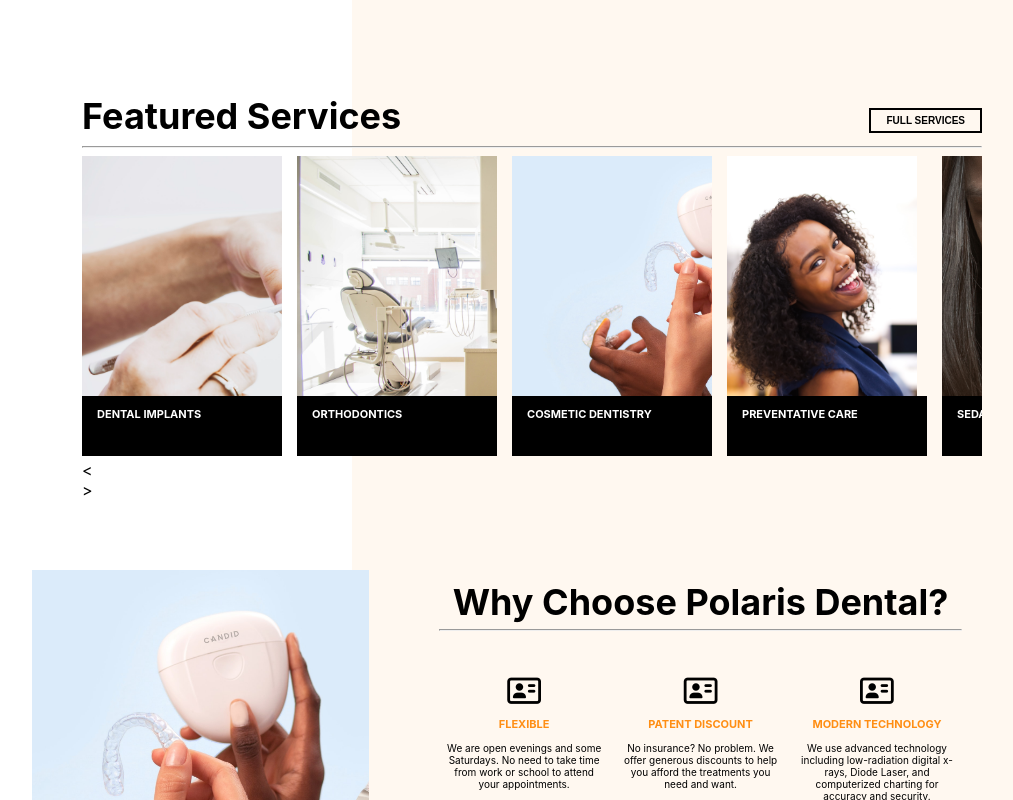
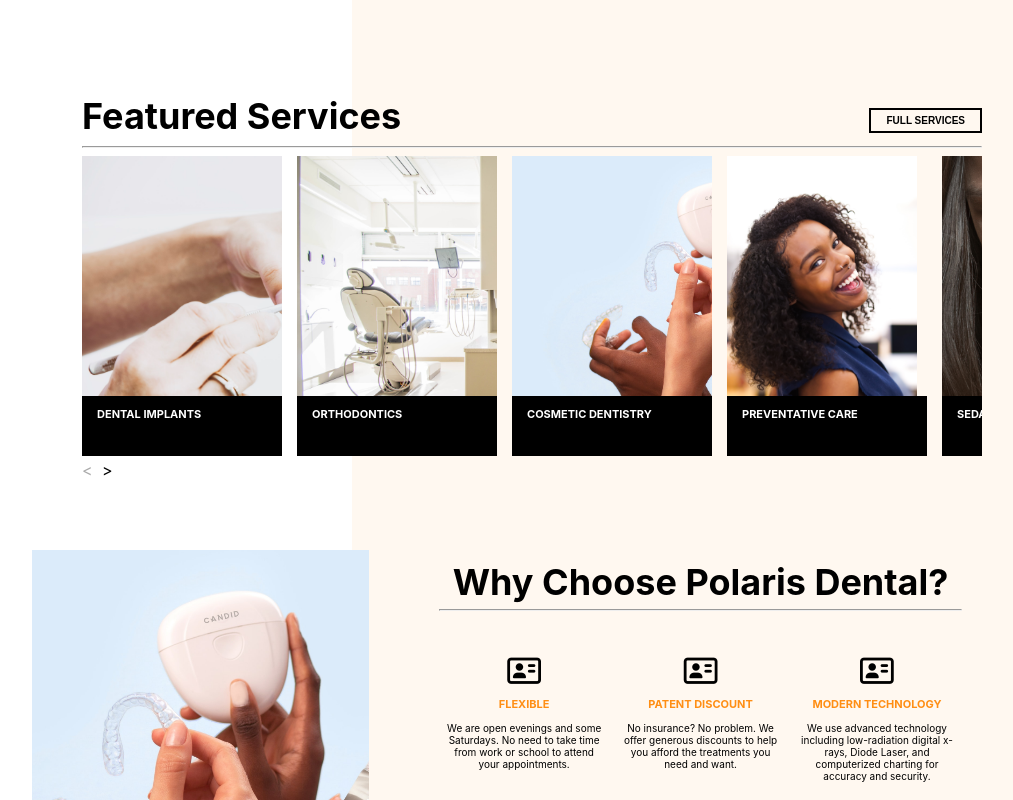
Before and after one commit to thescripted/polaris-mockup, a React (Create React App) app: page / in a window 1280 px wide. Shown: the part 886-1686 px from the top of the page, without its empty margins (108-1121 px from the left). Built offline with nearby package versions, Linux system fonts and the light colour scheme.

Commit message:
added responsive carousel

```diff
--- a/src/components/Arrow.js
+++ b/src/components/Arrow.js
@@ -1,8 +1,8 @@
 import React from "react";
-
-const Arrow = ({ direction, clickFunction, glyph }) => {
+import "./Arrow.css";
+const Arrow = ({ className, clickFunction, glyph }) => {
   return (
-    <div className={`slide-arrow ${direction}`} onClick={clickFunction}>
+    <div className={className} onClick={clickFunction}>
       {glyph}
     </div>
   );
--- a/src/components/Body.css
+++ b/src/components/Body.css
@@ -1,7 +1,6 @@
 .body-container {
   display: flex;
   width: 900px;
-  height: 600px;
   margin: auto;
   margin-top: 100px;
 }
@@ -37,10 +36,12 @@
 .image-container {
   flex: 0 1 65%;
   overflow: hidden;
+  height: 600px;
 }
 
 .family-image {
   height: 100%;
+  margin-left: -230px;
 }
 
 @media screen and (max-width: 768px) {
@@ -51,6 +52,7 @@
   }
 
   .image-container {
-    height: 450px;
+    height: 400px;
+    text-align: center;
   }
 }
--- a/src/components/Footer.css
+++ b/src/components/Footer.css
@@ -65,7 +65,7 @@
   .footer-image-container {
     left: 0;
     text-align: center;
-    height: 450px;
+    height: 400px;
   }
   .reasons {
     justify-content: center;
--- a/src/components/ImageSlider.js
+++ b/src/components/ImageSlider.js
@@ -1,9 +1,13 @@
 import React from "react";
 import "./ImageSlider.css";
 
-const ImageSlider = ({ title, photoURL, content, site }) => {
+const ImageSlider = ({ title, photoURL, content, site, translateX }) => {
+  const styles = {
+    transform: `translate(${translateX}px)`,
+    transition: "0.35s ease",
+  };
   return (
-    <div className="slide">
+    <div className="slide" style={styles}>
       <img src={photoURL} alt="default" />
       <div className="overlay">
         <h3>{title}</h3>
--- a/src/components/Service.css
+++ b/src/components/Service.css
@@ -6,6 +6,12 @@
 }
 .service-header > h2 {
   display: inline;
+}
+
+.disable {
+  color: #aaa;
+  font-weight: normal !important;
+  cursor: default !important;
 }
 
 .service-header button {
@@ -30,6 +36,15 @@
 
 .desktop-button {
   display: inline;
+}
+
+.slide-arrow {
+  width: 20px;
+  float: left;
+}
+
+.slide-arrow:hover {
+  font-weight: bold;
 }
 
 @media screen and (max-width: 768px) {
--- a/src/components/Service.js
+++ b/src/components/Service.js
@@ -1,4 +1,4 @@
-import React, { useState } from "react";
+import React, { useState, useEffect } from "react";
 import "./Service.css";
 import ImageSlider from "./ImageSlider";
 import implants from "../images/dental-implants.jpeg";
@@ -7,14 +7,16 @@ import dental from "../images/dental-objects.jpeg";
 import modelOne from "../images/model-one.jpg";
 import modelTwo from "../images/model-two.jpeg";
 import Arrow from "./Arrow";
+import { useWindowDimensions } from "../hooks";
 
 const Service = () => {
-  const [state, setState] = useState({
-    activeIndex: 0,
-    translate: 0,
-    transition: 0.45,
-  });
-  const getWidth = () => window.innerWidth;
+  const [translate, setTranslate] = useState(0);
+  const [disableLeft, setDisableLeft] = useState(false);
+  const [disableRight, setDisableRight] = useState(false);
+  /* disableLeft and disableRight logically ideally should be kept in a custom hook*/
+
+  const { height, width } = useWindowDimensions();
+
   const slidesData = [
     {
       title: "Dental Implants",
@@ -56,33 +58,33 @@ const Service = () => {
     },
   ];
 
+  const sliderSize = Math.min(width, 900);
+  const viewableImages = Math.floor(sliderSize / 215);
+  const indexable = slidesData.length - viewableImages;
+  console.log(indexable);
   const nextSlide = () => {
-    if (state.activeIndex === slidesData.length - 1) {
-      return setState({ ...state, translate: 0, activeIndex: 0 });
+    /* All the values here are hard-coded for the sake of demonstration */
+    /* The translate value should be equal to the width of the images + padding */
+    setTranslate(translate - 215);
+  };
+  const prevSlide = () => {
+    setTranslate(translate + 215);
+  };
+
+  /* Upon re-render, effect will determine if slide should be disabled or not */
+  useEffect(() => {
+    if (translate <= -215 * indexable) {
+      setDisableRight(true);
+    } else {
+      setDisableRight(false);
     }
 
-    setState({
-      ...state,
-      activeIndex: state.activeIndex + 1,
-      translate: (state.activeIndex + 1) * getWidth(),
-    });
-  };
-
-  const prevSlide = () => {
-    if (state.activeIndex === 0) {
-      return setState({
-        ...state,
-        translate: (slidesData.length - 1) * getWidth(),
-        activeIndex: slidesData.length - 1,
-      });
+    if (translate >= 0) {
+      setDisableLeft(true);
+    } else {
+      setDisableLeft(false);
     }
-
-    setState({
-      ...state,
-      activeIndex: state.activeIndex - 1,
-      translate: (state.activeIndex - 1) * getWidth(),
-    });
-  };
+  }, [translate]);
 
   return (
     <div className="service-container">
@@ -100,22 +102,23 @@ const Service = () => {
             title={slide.title}
             photoURL={slide.photoURL}
             content={slide.content}
+            translateX={translate}
           />
         ))}
-
         <Arrow
-          className="arrow"
+          className={`slide-arrow ${disableLeft && "disable"}`}
           direction="left"
-          clickFunction={prevSlide}
+          clickFunction={!disableLeft ? prevSlide : () => {}}
           glyph="&#60;"
         />
 
         <Arrow
-          className="arrow"
+          className={`slide-arrow ${disableRight && "disable"}`}
           direction="right"
-          clickFunction={nextSlide}
+          clickFunction={!disableRight ? nextSlide : () => {}}
           glyph="&#62;"
         />
+
         <button className="button mobile-button">Full Services</button>
       </div>
     </div>
--- /dev/null
+++ b/src/hooks/index.js
@@ -0,0 +1,26 @@
+import { useState, useEffect } from "react";
+
+function getWindowDimensions() {
+  const { innerWidth: width, innerHeight: height } = window;
+  return {
+    width,
+    height,
+  };
+}
+
+export function useWindowDimensions() {
+  const [windowDimensions, setWindowDimensions] = useState(
+    getWindowDimensions()
+  );
+
+  useEffect(() => {
+    function handleResize() {
+      setWindowDimensions(getWindowDimensions());
+    }
+
+    window.addEventListener("resize", handleResize);
+    return () => window.removeEventListener("resize", handleResize);
+  }, []);
+
+  return windowDimensions;
+}
```
